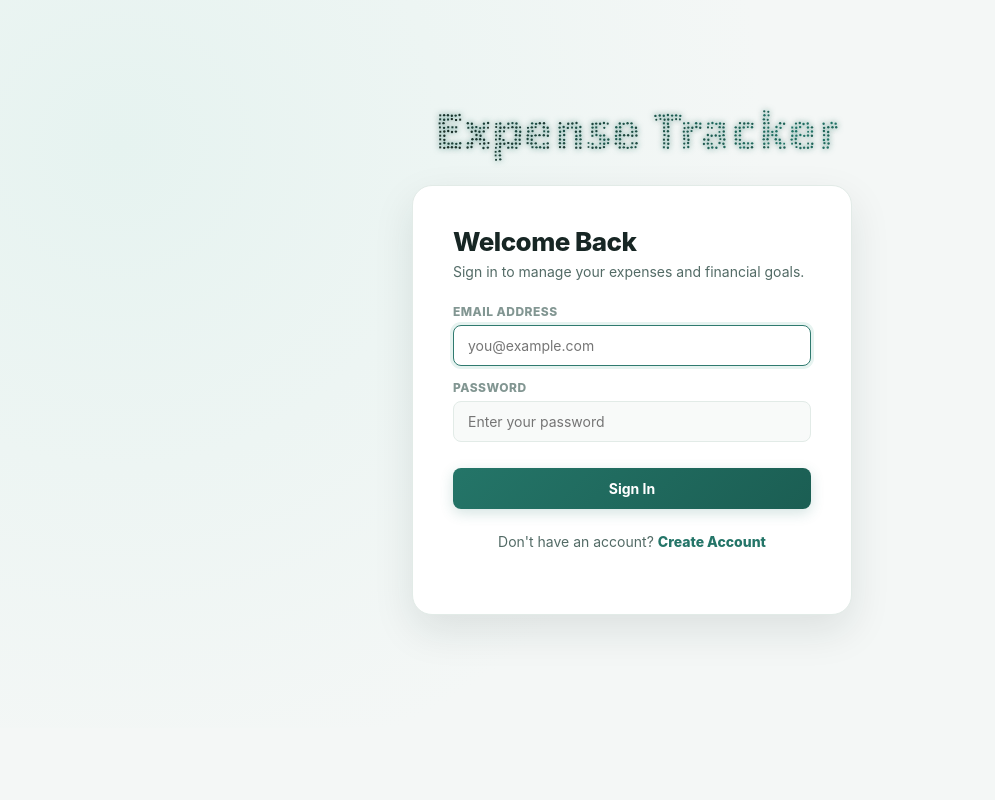
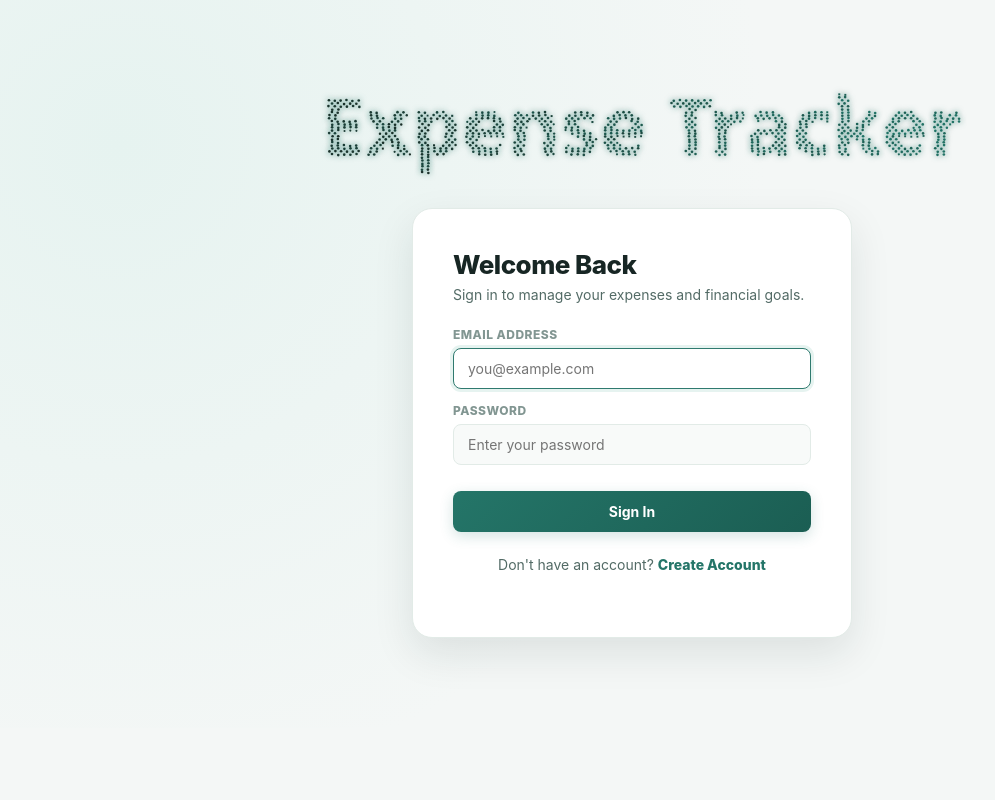
Before and after one commit to aarushipujari/ExpenseTracker, a Flask app: page /login in a window 1280 px wide. Shown: the whole page, without its empty margins (8-1003 px from the left). Run offline with Flask 2, Linux system fonts and the light colour scheme.

Commit message:
Increase size of Expense Tracker particle typography on login page

```diff
--- a/templates/login.html
+++ b/templates/login.html
@@ -31,9 +31,9 @@
       {% endif %}
     {% endwith %}
 
-    <div class="auth-wrapper" style="flex-direction: column; justify-content: center; gap: 6px; padding: 20px 20px 40px;">
+    <div class="auth-wrapper" style="flex-direction: column; justify-content: center; align-items: center; gap: 8px; padding: 20px 20px 40px;">
         <!-- INTERACTIVE PARTICLE TEXT HERO (REACT BITS) -->
-        <div style="width: 100%; max-width: 440px; height: 85px; position: relative;">
+        <div style="width: 100%; max-width: 700px; height: 130px; position: relative;">
             <div id="particleTextContainer" class="particle-text" style="width: 100%; height: 100%;">
                 <canvas class="particle-text__canvas"></canvas>
                 <span class="particle-text__sr">Expense Tracker</span>
@@ -79,18 +79,18 @@
 
             const instance = createParticleText(container, {
                 text: 'Expense Tracker',
-                particleSize: 2,
-                density: 4,
+                particleSize: 2.2,
+                density: 3.5,
                 color: isDark ? '#ffffff' : '#1C2D27',
                 highlightColor: isDark ? '#2dd4bf' : '#247568',
-                scatter: 120,
+                scatter: 140,
                 gatherDuration: 1500,
                 stagger: 350,
-                pointerRepel: 12,
-                repelRadius: 45,
-                idleDrift: 0.45,
+                pointerRepel: 14,
+                repelRadius: 50,
+                idleDrift: 0.5,
                 trigger: 'hover',
-                fontSize: 'clamp(2.2rem, 5.5vw, 3.8rem)',
+                fontSize: 'clamp(3rem, 7.5vw, 5rem)',
                 fontWeight: 800,
                 fontFamily: "'Segoe UI', system-ui, sans-serif",
                 glow: true
```
